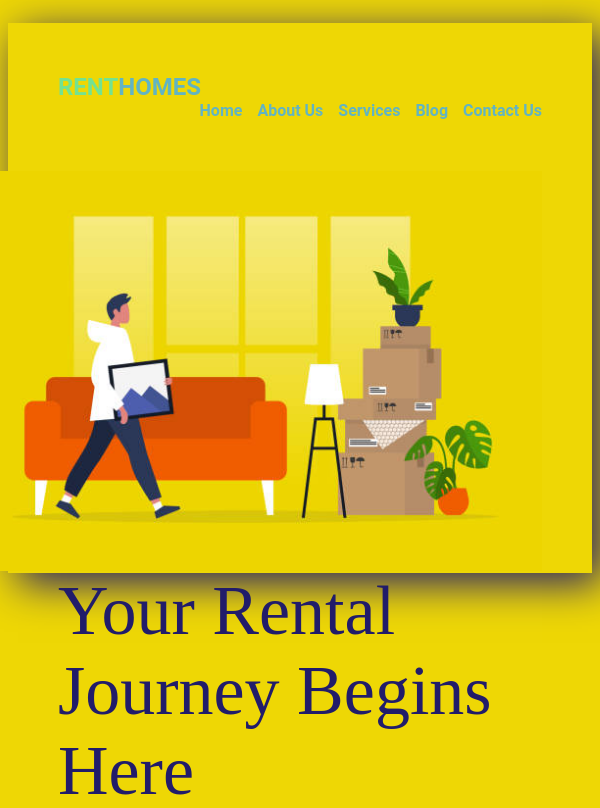
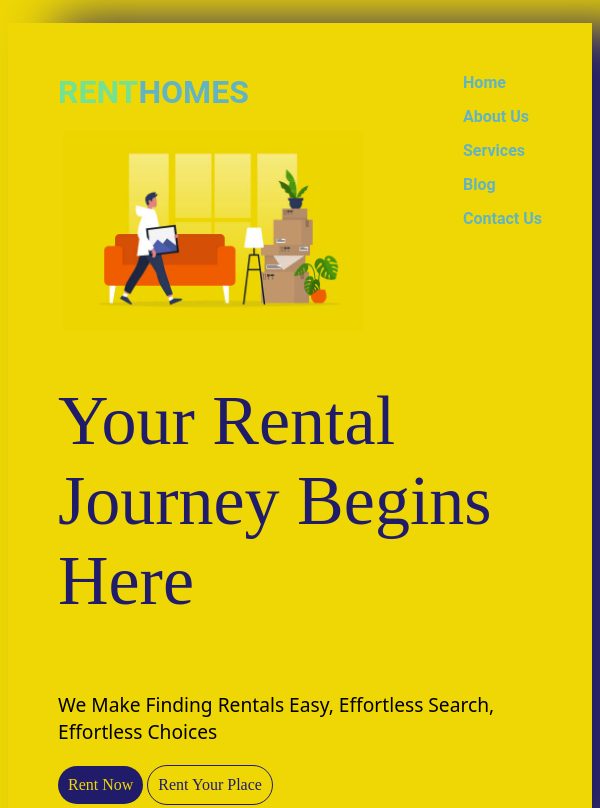
Before and after one commit to Betruck/rent-homes, a plain HTML site: page index.html in a window 600 px wide. Shown: the top 808 px of the page. Drawn offline with Linux system fonts and the light colour scheme; a web font is replaced by a local one.

Commit message:
Update style.css

```diff
--- a/style.css
+++ b/style.css
@@ -6,9 +6,6 @@
 }
 h1, a{
     display: inline;
-}
-h1{
-    font-size:x-large;
 }
 .round{
     background-color: green;
@@ -24,9 +21,9 @@ img{
     float: right;
 }
 .main{
-    height:450px;
+    height: 460px;
     padding: 50px;
-    box-shadow: 10px 10px 40px rgb(33, 28, 106);
+    box-shadow: 50px 0px 50px rgb(33, 28, 106);
     margin-top: 4%;
 }
 .top{
@@ -48,3 +45,38 @@ body{
     background-color: rgb(238, 215, 5);
     border: 1px rgb(33, 28, 106) solid;
 }
+.small{
+    font-size: larger;
+    font-family: 'Poor Story', system-ui;
+}
+
+@media (max-width:1000px) and (min-width:600px){
+    img{
+        height: 300px;
+        position: relative;
+        bottom: 50px;
+        right: 50px;
+    }
+    .main{
+        height: 100%;
+    }
+    .right{
+        display:flex;
+        flex-direction: column;
+    }
+}
+@media(max-width: 600px){
+    img{
+        height: 200px;
+        position: relative;
+        bottom: 50px;
+        right: 100px;
+    }
+    .main{
+        height: 100%;
+    }
+    .right{
+        display:flex;
+        flex-direction: column;
+    }
+}
```
